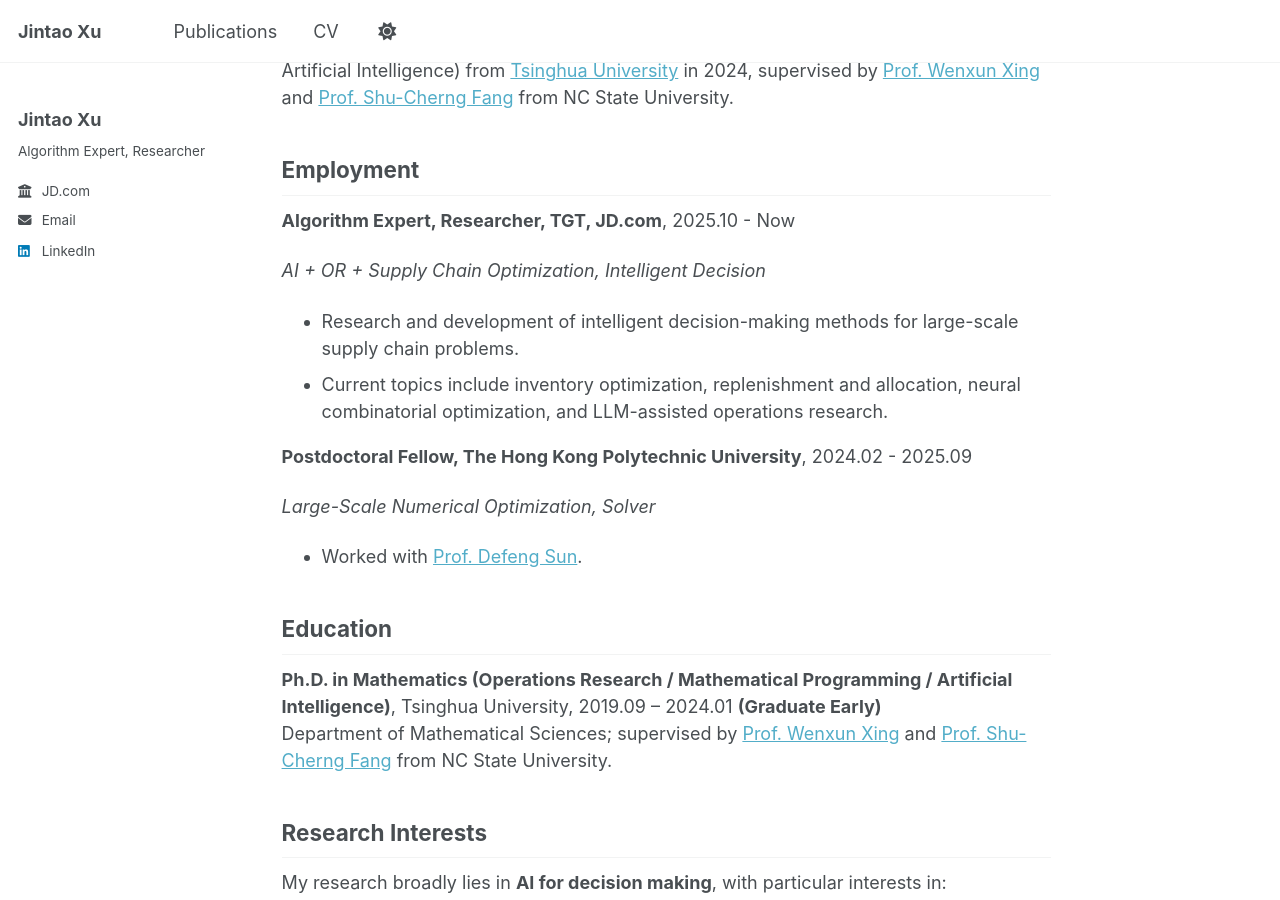
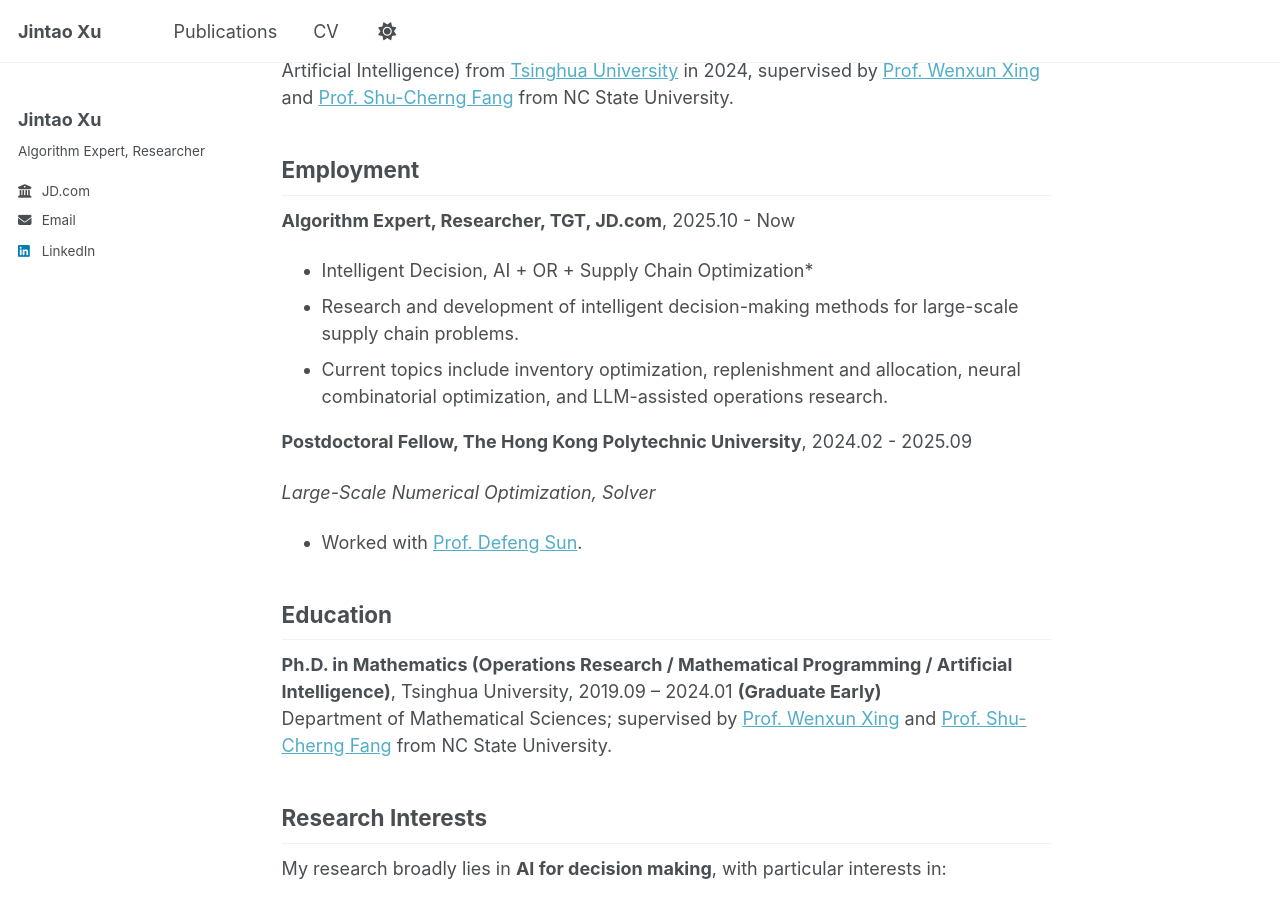
Before and after one commit to JintaoXuMath/JintaoXuMath.github.io, a Jekyll site: the page built from _pages/about.md, in a window 1280 px wide and 900 px high, scrolled down 370 px. Built offline with Jekyll 4.4.1, drawn with Linux system fonts in a browser that asks for light colours.

Commit message:
Rearrange bullet points in employment section

```diff
--- a/_pages/about.md
+++ b/_pages/about.md
@@ -17,7 +17,7 @@ Before joining JD.com, I was a Postdoctoral Fellow in the Department of Applied
 
 **Algorithm Expert, Researcher, TGT, JD.com**, 2025.10 - Now
 
-*AI + OR + Supply Chain Optimization, Intelligent Decision*
+* Intelligent Decision, AI + OR + Supply Chain Optimization*
 - Research and development of intelligent decision-making methods for large-scale supply chain problems.
 - Current topics include inventory optimization, replenishment and allocation, neural combinatorial optimization, and LLM-assisted operations research.
 
```
